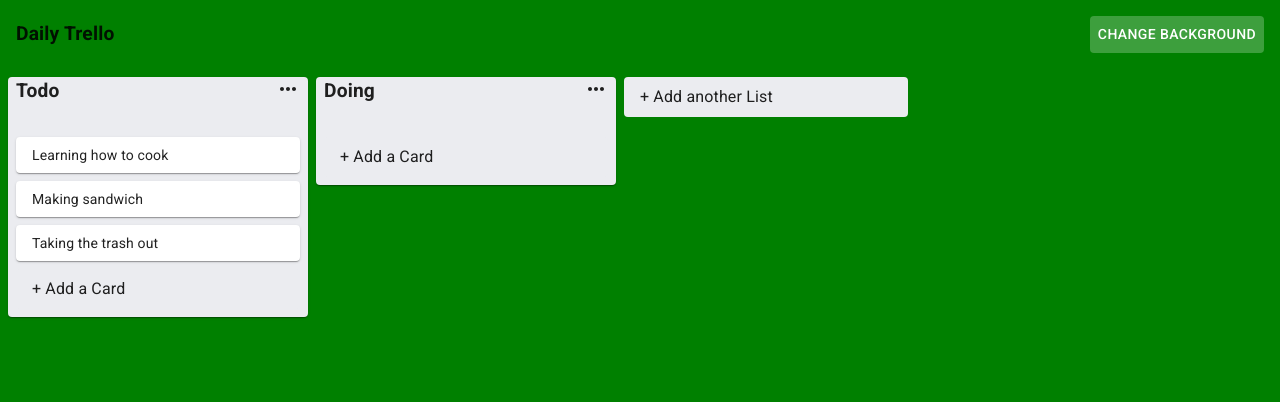
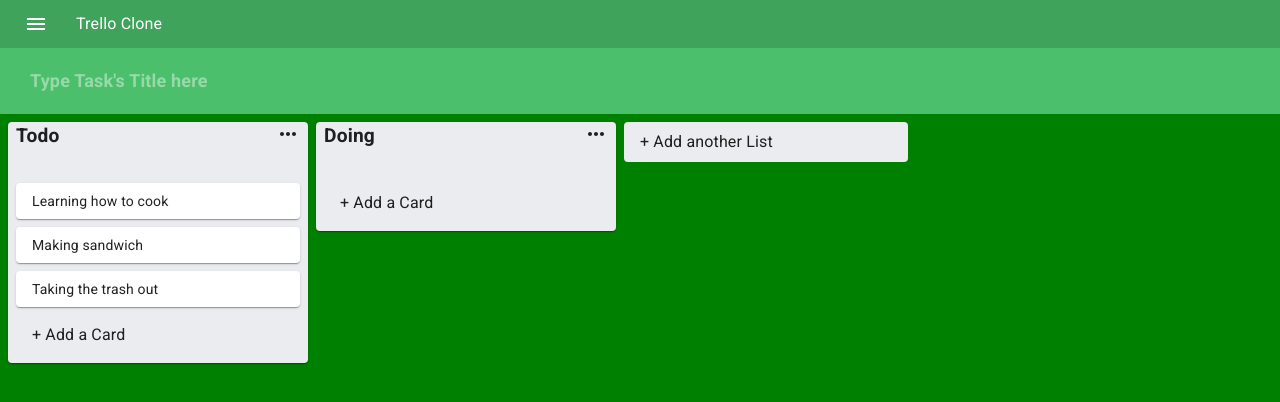
Before and after one commit to Danielkhakbaz/Trello-Clone-Edition, a React (Create React App) app: page / in a window 1280 px wide. Shown: the top 402 px of the page. Built offline with nearby package versions, Linux system fonts and the light colour scheme.

Commit message:
Refactoring The Navbar and Nav

```diff
--- a/public/index.html
+++ b/public/index.html
@@ -4,6 +4,7 @@
 <head>
   <title>Trello Clone</title>
   <meta charset="UTF-8" />
+  <meta name="author" content="Danial Khakbaz" />
   <meta name="theme-color" content="#000000" />
   <meta name="viewport" content="width=device-width, initial-scale=1" />
   <meta name="description" content="Trello Clone(To Do List App)" />
--- a/src/App.js
+++ b/src/App.js
@@ -1,31 +1,28 @@
-import React, { useState } from 'react';
-import { v4 as uuid } from 'uuid';
-import List from './components/List/List';
-import store from './utils/store';
-import StoreApi from './utils/storeApi';
-import InputContainer from './components/Input/InputContainer';
-import { makeStyles } from '@material-ui/core/styles';
-import { DragDropContext, Droppable } from 'react-beautiful-dnd';
-import TopBar from './components/TopBar';
-import SideMenu from './components/SideMenu';
+import React, { useState } from "react";
+import { v4 as uuid } from "uuid";
+import List from "./components/List/List";
+import store from "./utils/store";
+import StoreApi from "./utils/storeApi";
+import InputContainer from "./components/Input/InputContainer";
+import { makeStyles } from "@material-ui/core/styles";
+import { DragDropContext, Droppable } from "react-beautiful-dnd";
+import Navbar from "./components/Navbar/Navbar";
+import Nav from "./components/Nav/Nav";
 
 const useStyle = makeStyles((theme) => ({
     root: {
-    minHeight: '100vh',
-    background: 'green',
-    width: '100%',
-    overflowY: 'auto',
+        minHeight: "100vh",
+        background: "green",
+        width: "100%",
+        overflowY: "auto",
     },
     listContainer: {
-    display: 'flex',
+        display: "flex",
     },
 }));
 
 export default function App() {
     const [data, setData] = useState(store);
-  const [open, setOpen] = useState(false);
-
-  const [backgroundUrl, setBackgroundUrl] = useState('');
     const classes = useStyle();
     const addMoreCard = (title, listId) => {
         console.log(title, listId);
@@ -82,12 +79,12 @@ export default function App() {
 
     const onDragEnd = (result) => {
         const { destination, source, draggableId, type } = result;
-    console.log('destination', destination, 'source', source, draggableId);
+        console.log("destination", destination, "source", source, draggableId);
 
         if (!destination) {
             return;
         }
-    if (type === 'list') {
+        if (type === "list") {
             const newListIds = data.listIds;
             newListIds.splice(source.index, 1);
             newListIds.splice(destination.index, 0, draggableId);
@@ -127,20 +124,25 @@ export default function App() {
         }
     };
 
+    const [value, setValue] = useState("");
+    const handle = (titleValue) => {
+        setValue(titleValue);
+    };
+
     return (
-    <StoreApi.Provider value={{ addMoreCard, addMoreList, updateListTitle }}>
-      <div
-        className={classes.root}
-        style={{
-          backgroundImage: `url(${backgroundUrl})`,
-          backgroundSize: 'cover',
-          backgroundRepeat: 'no-repeat',
-        }}
+        <StoreApi.Provider
+            value={{ addMoreCard, addMoreList, updateListTitle }}
         >
-        <TopBar setOpen={setOpen} />
+            <div className={classes.root}>
+                <Navbar />
+                <Nav inputValue={value} onChangeInput={handle} />
 
                 <DragDropContext onDragEnd={onDragEnd}>
-          <Droppable droppableId="app" type="list" direction="horizontal">
+                    <Droppable
+                        droppableId="app"
+                        type="list"
+                        direction="horizontal"
+                    >
                         {(provided) => (
                             <div
                                 className={classes.listContainer}
@@ -149,7 +151,13 @@ export default function App() {
                             >
                                 {data.listIds.map((listId, index) => {
                                     const list = data.lists[listId];
-                  return <List list={list} key={listId} index={index} />;
+                                    return (
+                                        <List
+                                            list={list}
+                                            key={listId}
+                                            index={index}
+                                        />
+                                    );
                                 })}
                                 <InputContainer type="list" />
                                 {provided.placeholder}
@@ -157,11 +165,6 @@ export default function App() {
                         )}
                     </Droppable>
                 </DragDropContext>
-        <SideMenu
-          setBackgroundUrl={setBackgroundUrl}
-          open={open}
-          setOpen={setOpen}
-        />
             </div>
         </StoreApi.Provider>
     );
--- /dev/null
+++ b/src/components/Nav/Nav.jsx
@@ -0,0 +1,54 @@
+import React from "react";
+import { Box, InputBase } from "@material-ui/core";
+import { makeStyles } from "@material-ui/core/styles";
+import PropTypes from "prop-types";
+
+const useStyles = makeStyles(() => ({
+    nav: {
+        backgroundColor: "#4bbf6b",
+    },
+    input: {
+        fontSize: "18px",
+        fontWeight: "700",
+        color: "white",
+        lineHeight: "32px",
+        borderRadius: "3px",
+        padding: "0 6px",
+        "&:hover": {
+            backgroundColor: "hsla(0,0%,100%,.32)",
+        },
+    },
+}));
+
+const Nav = ({ inputValue, onChangeInput }) => {
+    const styles = useStyles();
+
+    const controlEnterKey = (e) => {
+        if (e.keyCode === 13) {
+            e.preventDefault();
+        }
+    };
+
+    return (
+        <>
+            <Box className={styles.nav} color="white" p={2} pl={3}>
+                <form autoComplete="off" noValidate>
+                    <InputBase
+                        className={styles.input}
+                        value={inputValue}
+                        placeholder="Type Task's Title here"
+                        onChange={(e) => onChangeInput(e.currentTarget.value)}
+                        onKeyDown={controlEnterKey}
+                    />
+                </form>
+            </Box>
+        </>
+    );
+};
+
+Nav.propTypes = {
+    inputValue: PropTypes.string.isRequired,
+    onChangeInput: PropTypes.func.isRequired,
+};
+
+export default Nav;
--- /dev/null
+++ b/src/components/Navbar/Navbar.jsx
@@ -0,0 +1,36 @@
+import React from "react";
+import { AppBar, Toolbar, Typography, IconButton } from "@material-ui/core";
+import { Menu } from "@material-ui/icons";
+import { makeStyles } from "@material-ui/core/styles";
+
+const useStyles = makeStyles((theme) => ({
+    navbar: {
+        backgroundColor: "#40A35B",
+    },
+    menuButton: {
+        marginRight: theme.spacing(2),
+    },
+}));
+
+const Navbar = () => {
+    const styles = useStyles();
+
+    return (
+        <>
+            <AppBar className={styles.navbar} position="static">
+                <Toolbar variant="dense">
+                    <IconButton
+                        className={styles.menuButton}
+                        color="inherit"
+                        edge="start"
+                    >
+                        <Menu />
+                    </IconButton>
+                    <Typography variant="body1">Trello Clone</Typography>
+                </Toolbar>
+            </AppBar>
+        </>
+    );
+};
+
+export default Navbar;
```
Lines whose indentation alone changed are shown as unchanged.
